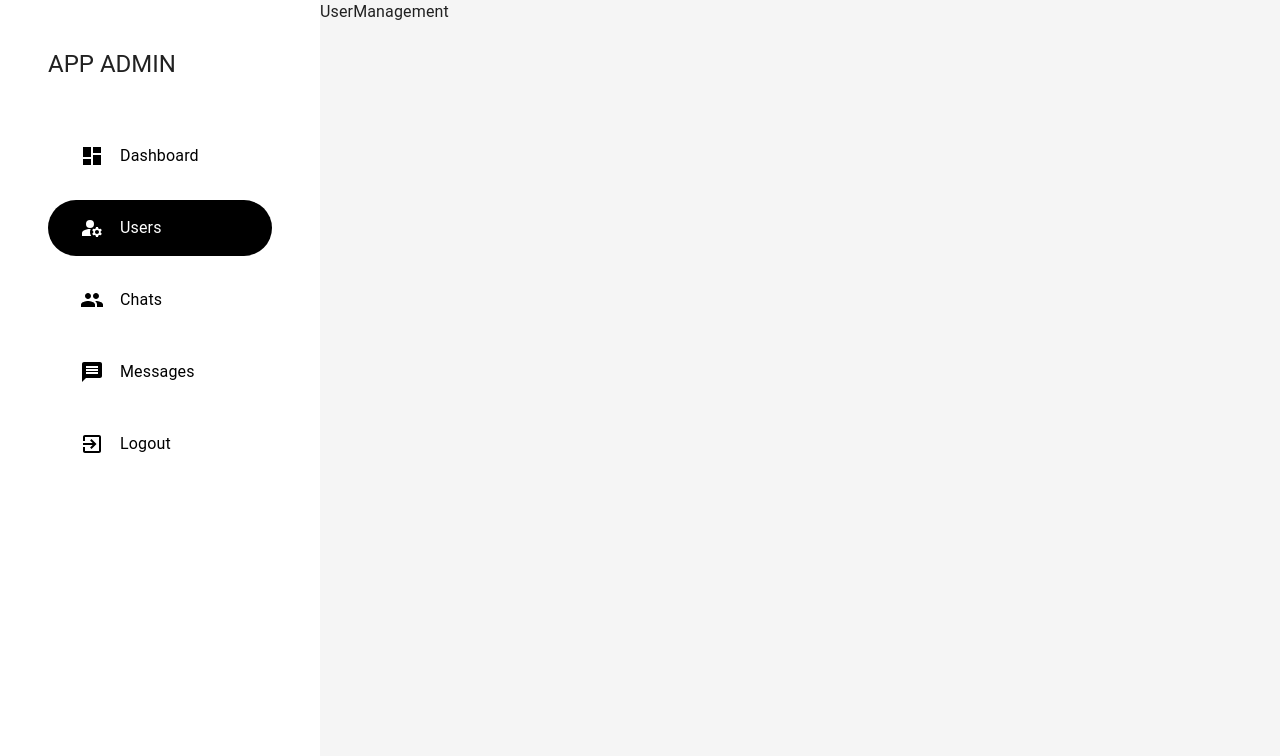
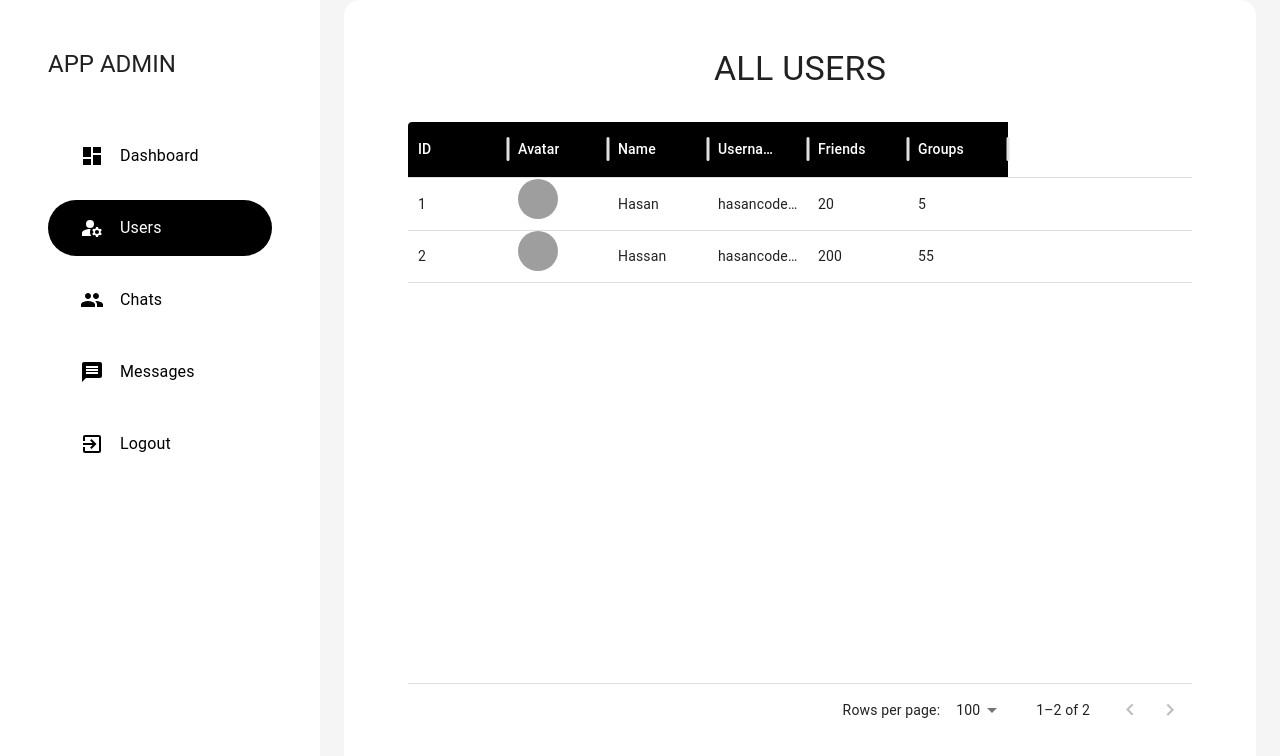
Before and after one commit to HasanCoder66/Mern-Chat-App, a React (Vite) app in the folder Client/: page /admin/users in a window 1280 px wide. Shown: the top 756 px of the page. Built offline with nearby package versions, Linux system fonts and the light colour scheme; grey boxes are pictures that could not be loaded.

Commit message:
admin side all users page done

```diff
--- a/Client/package.json
+++ b/Client/package.json
@@ -14,6 +14,7 @@
     "@emotion/styled": "^11.14.0",
     "@mui/icons-material": "^6.4.3",
     "@mui/material": "^6.4.3",
+    "@mui/x-data-grid": "^7.26.0",
     "6pp": "^1.3.9",
     "chart.js": "^4.4.7",
     "moment": "^2.30.1",
--- a/Client/src/components/constants/sampleData.js
+++ b/Client/src/components/constants/sampleData.js
@@ -203,3 +203,25 @@ export const sampleGroups = [
     group: "hasan",
   },
 ];
+
+
+export const dashboardData = {
+  user: [
+    {
+      _id :"1",
+      name :"Hasan",
+      username :"hasancoder66",
+      avatar :"https://www.w3schools.com/howto/img_avatar.png",
+      friends:20,
+      groups : 5,
+    },
+    {
+      _id :"2",
+      name :"Hassan",
+      username :"hasancoder_ash",
+      avatar :"https://www.w3schools.com/howto/img_avatar.png",
+      friends:200,
+      groups : 55,
+    },
+  ]
+}
--- /dev/null
+++ b/Client/src/components/shared/Table.jsx
@@ -0,0 +1,49 @@
+import react from "react";
+import { DataGrid } from "@mui/x-data-grid";
+import { Container, Paper, Typography } from "@mui/material";
+const Table = ({ rows, columns, heading, rowHeight = 52 }) => {
+  return (
+    <Container
+      sx={{
+        height: "100vh",
+      }}
+    >
+      <Paper
+    //    elevation={3}
+      sx={{
+        width:"100%",
+        height:"100%",
+        margin:"auto",
+        overflow:"hidden",
+        padding:"1rem 4rem",
+        borderRadius:"1rem",
+        boxShadow:"none"
+      }}>
+        <Typography
+          variant="h4"
+          textAlign={"center"}
+          sx={{
+            margin: "2rem",
+            textTransform: "uppercase",
+          }}
+        >
+          {heading}
+        </Typography>
+
+        <DataGrid rows={rows} columns={columns} rowHeight={rowHeight} style={{
+            height:"80%"
+        }}
+        sx={{
+            border:"none",
+            ".table-header":{
+                color:"white",
+                backgroundColor:"black"
+            }
+        }}
+        />
+      </Paper>
+    </Container>
+  );
+};
+
+export default Table;
--- a/Client/src/pages/Admin/UserManagement.jsx
+++ b/Client/src/pages/Admin/UserManagement.jsx
@@ -1,12 +1,67 @@
-import React from 'react'
-import AdminLayout from '../../components/layout/AdminLayout'
+import React, { useEffect, useState } from "react";
+import AdminLayout from "../../components/layout/AdminLayout";
+import Table from "../../components/shared/Table";
+import { Avatar } from "@mui/material";
+import { dashboardData } from "../../components/constants/sampleData";
+import { transformImage } from "../../lib/features";
+const columns = [
+  {
+    field: "id",
+    headerName: "ID",
+    headerClassName: "table-header",
+    Width: 300,
+  },
+  {
+    field: "avatar",
+    headerName: "Avatar",
+    headerClassName: "table-header",
+    Width: 250,
+    renderCell: (params) => (
+      <Avatar alt={params.row.name} src={params.row.avatar} />
+    ),
+  },
+  {
+    field: "name",
+    headerName: "Name",
+    headerClassName: "table-header",
+    Width: 300,
+  },
+  {
+    field: "username",
+    headerName: "Username",
+    headerClassName: "table-header",
+    Width: 300,
+  },
+  {
+    field: "friends",
+    headerName: "Friends",
+    headerClassName: "table-header",
+    Width: 250,
+  },
+  {
+    field: "groups",
+    headerName: "Groups",
+    headerClassName: "table-header",
+    Width: 300,
+  },
+];
+const UserManagement = () => {
+  const [rows, setRows] = useState([]);
 
-const UserManagement = () => {
+  useEffect(() => {
+    setRows(
+      dashboardData.user.map((item) => ({
+        ...item,
+        id: item._id,
+        avatar: transformImage(item.avatar, 50),
+      }))
+    );
+  }, []);
   return (
-   <AdminLayout >
-     <div>UserManagement</div>
-   </AdminLayout>
-  )
-}
+    <AdminLayout>
+      <Table columns={columns} rows={rows} heading={"All Users"} />
+    </AdminLayout>
+  );
+};
 
-export default UserManagement
+export default UserManagement;
```
Also changed, not shown: 1 other file (tests, documents, lock files or other folders).
